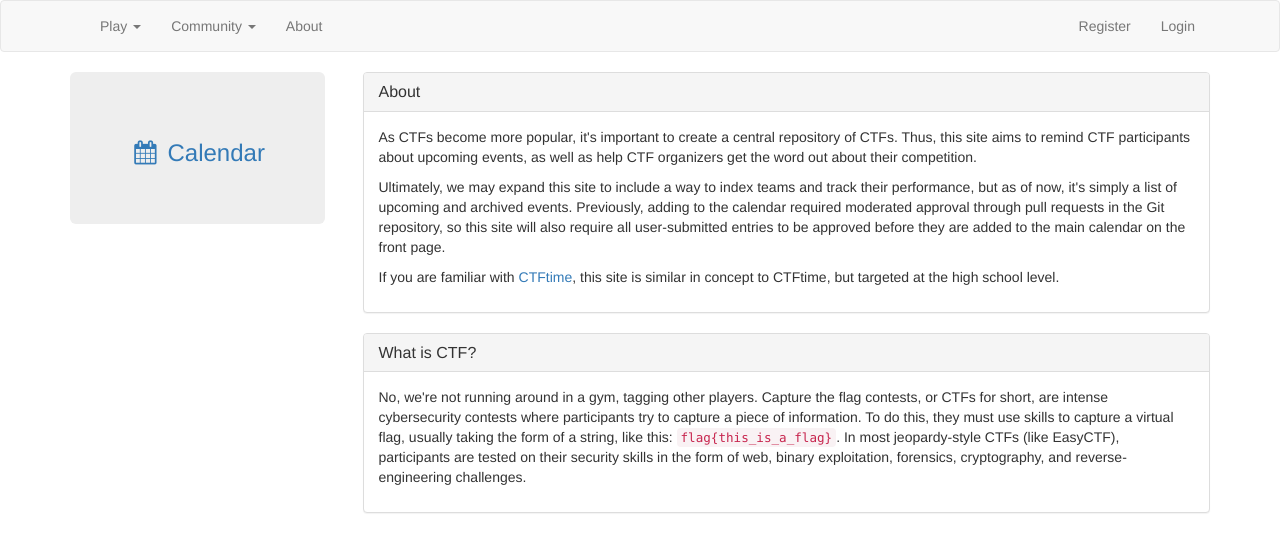
After one commit to easyctf/ctf-calendar, a Flask app: page /about in a window 1280 px wide. The commit adds this page. Shown: the top 552 px of the page. Run offline with Flask 2, Linux system fonts and the light colour scheme; some libraries are stand-ins or nearby versions.

Commit message:
About page

```diff
--- /dev/null
+++ b/templates/base/about.html
@@ -0,0 +1,26 @@
+{% extends "layout.html" %}
+
+{% block title %}
+    Home
+{% endblock %}
+
+{% block content %}
+    <div class="panel panel-default">
+        <div class="panel-heading">
+            <h4 class="panel-title">About</h4>
+        </div>
+        <div class="panel-body">
+            <p>As CTFs become more popular, it's important to create a central repository of CTFs. Thus, this site aims to remind CTF participants about upcoming events, as well as help CTF organizers get the word out about their competition.</p>
+            <p>Ultimately, we may expand this site to include a way to index teams and track their performance, but as of now, it's simply a list of upcoming and archived events. Previously, adding to the calendar required moderated approval through pull requests in the Git repository, so this site will also require all user-submitted entries to be approved before they are added to the main calendar on the front page.</p>
+            <p>If you are familiar with <a href="http://sctftime.org" target="_blank">CTFtime</a>, this site is similar in concept to CTFtime, but targeted at the high school level.
+        </div>
+    </div>
+    <div class="panel panel-default">
+        <div class="panel-heading">
+            <h4 class="panel-title">What is CTF?</h4>
+        </div>
+        <div class="panel-body">
+            <p>No, we're not running around in a gym, tagging other players. Capture the flag contests, or CTFs for short, are intense cybersecurity contests where participants try to capture a piece of information. To do this, they must use skills to capture a virtual flag, usually taking the form of a string, like this: <code>flag{this_is_a_flag}</code>. In most jeopardy-style CTFs (like EasyCTF), participants are tested on their security skills in the form of web, binary exploitation, forensics, cryptography, and reverse-engineering challenges.</p>
+        </div>
+    </div>
+{% endblock %}
--- a/templates/layout.html
+++ b/templates/layout.html
@@ -33,7 +33,7 @@
                     <a href="javascript:void(0);" class="dropdown-toggle" data-toggle="dropdown" role="button"
                        aria-haspopup="true" aria-expanded="false">Play <span class="caret"></span></a>
                     <ul class="dropdown-menu">
-                        <li><a href="{{ url_for('events.events_list') }}">All Events</a></li>
+                        <li><a href="{{ url_for('events.events_all') }}">All Events</a></li>
                         {% if current_user.admin == true %}
                             <li><a href="/events/unapproved">Unapproved Events</a></li>
                         {% endif %}
--- a/views/base.py
+++ b/views/base.py
@@ -6,6 +6,10 @@ blueprint_base = Blueprint('base', __name__, template_folder='templates')
 def index():
     return render_template("base/index.html")
 
+@blueprint_base.route("/about")
+def about():
+    return render_template("base/about.html")
+
 
 @blueprint_base.app_errorhandler(404)
 def error_404(e):
```
Also changed, not shown: views/events.py (+3 -6 lines).
